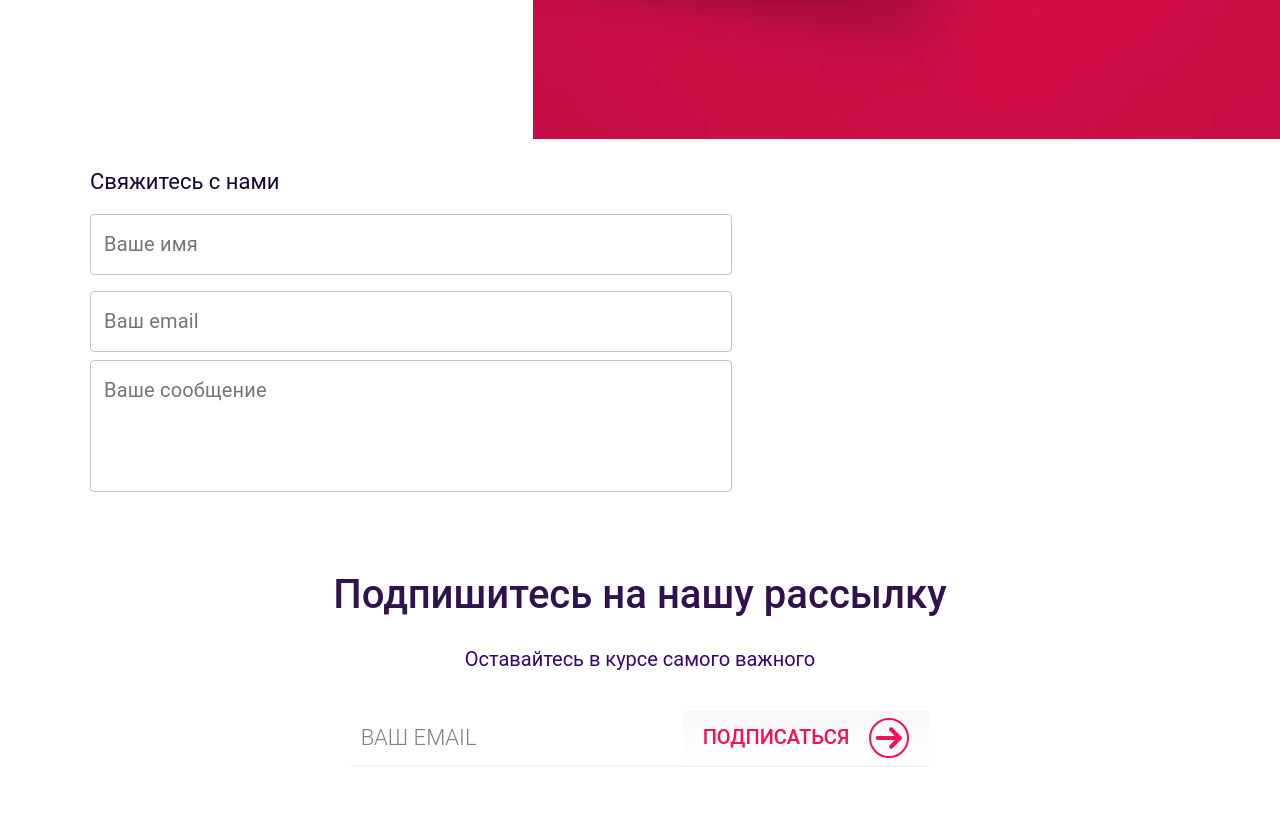
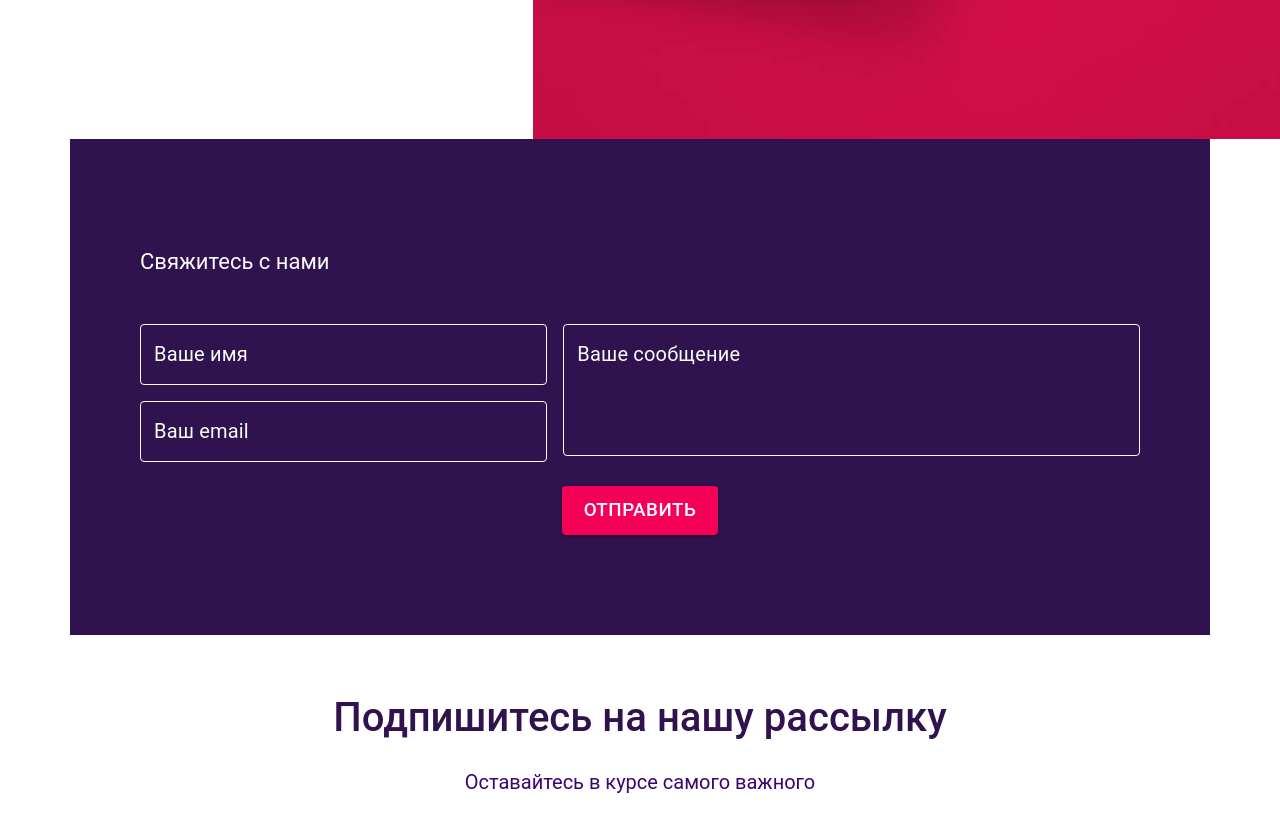
Before and after one commit to drimchansky/jade, a Gatsby site: page /contacts in a window 1280 px wide. Shown: the part 1360-2191 px from the top of the page. Built offline with nearby package versions, Linux system fonts and the light colour scheme; Gatsby itself is replaced by a stand-in of ours.

Commit message:
Overwriting MaterialUI styles

```diff
--- a/src/components/contacts/ContactsForm.js
+++ b/src/components/contacts/ContactsForm.js
@@ -3,6 +3,7 @@ import React from 'react'
 import styled from 'styled-components'
 import { Grid } from '@material-ui/core'
 import TextField from '@material-ui/core/TextField'
+import Button from '@material-ui/core/Button'
 // custom
 import { colors } from '../../utility/variables'
 
@@ -10,10 +11,16 @@ const ContactsForm = () => {
   return (
     <Form>
       <Title>Свяжитесь с нами</Title>
-      <Grid container>
-        <Grid item xs={12} md={7}>
-          <TextField id="name" label="Ваше имя" color="primary" variant="outlined" fullWidth />
-          <TextField
+      <Grid container spacing={2}>
+        <Grid item xs={12} md={5}>
+          <TextFieldStyled
+            id="name"
+            label="Ваше имя"
+            color="primary"
+            variant="outlined"
+            fullWidth
+          />
+          <TextFieldStyled
             id="email"
             type="email"
             label="Ваш email"
@@ -24,7 +31,7 @@ const ContactsForm = () => {
           />
         </Grid>
         <Grid item xs={12} md={7}>
-          <TextField
+          <TextFieldStyled
             id="textarea"
             multiline
             label="Ваше сообщение"
@@ -33,6 +40,11 @@ const ContactsForm = () => {
             rows={4}
             fullWidth
           />
+        </Grid>
+        <Grid item container xs={12} justify="center">
+          <Button color="secondary" size="large" variant="contained">
+            Отправить
+          </Button>
         </Grid>
       </Grid>
     </Form>
@@ -44,25 +56,44 @@ const Title = styled.span`
   padding: 0.5rem 0 1rem 0;
   font-size: 1.1rem;
   color: ${colors.secondaryFour};
+
+  @media (min-width: 960px) {
+    margin-bottom: 1.5rem;
+    color: ${colors.white};
+  }
 `
 
 const Form = styled.form`
-  max-width: 1100px;
   margin: 0 auto;
   padding: 1rem 0.5rem;
 
   @media (min-width: 960px) {
-    background: ${colors.Three};
+    padding: 5rem 3.5rem;
+    max-width: 1000px;
+    background: ${colors.secondaryThree};
   }
-
-  & div {
-  }
-
-  & input {
-    color: ${colors.secondaryThree};
+`
+//  Overwriting MaterialUI styles. IMPORTANT justified
+const TextFieldStyled = styled(TextField)`
+  & fieldset {
+    @media (min-width: 960px) {
+      border-color: ${colors.white} !important;
+    }
   }
 
   & label {
+    @media (min-width: 960px) {
+      color: ${colors.white} !important;
+    }
+  }
+
+  & textarea,
+  & input {
+    color: ${colors.secondaryThree};
+
+    @media (min-width: 960px) {
+      color: ${colors.white};
+    }
   }
 `
 
--- a/src/components/contacts/ContactsInfo.js
+++ b/src/components/contacts/ContactsInfo.js
@@ -45,7 +45,7 @@ const Info = styled.div`
 
   & ul {
     @media (min-width: 960px) {
-      padding: 8rem 0;
+      margin-top: 8rem;
     }
   }
 
```
